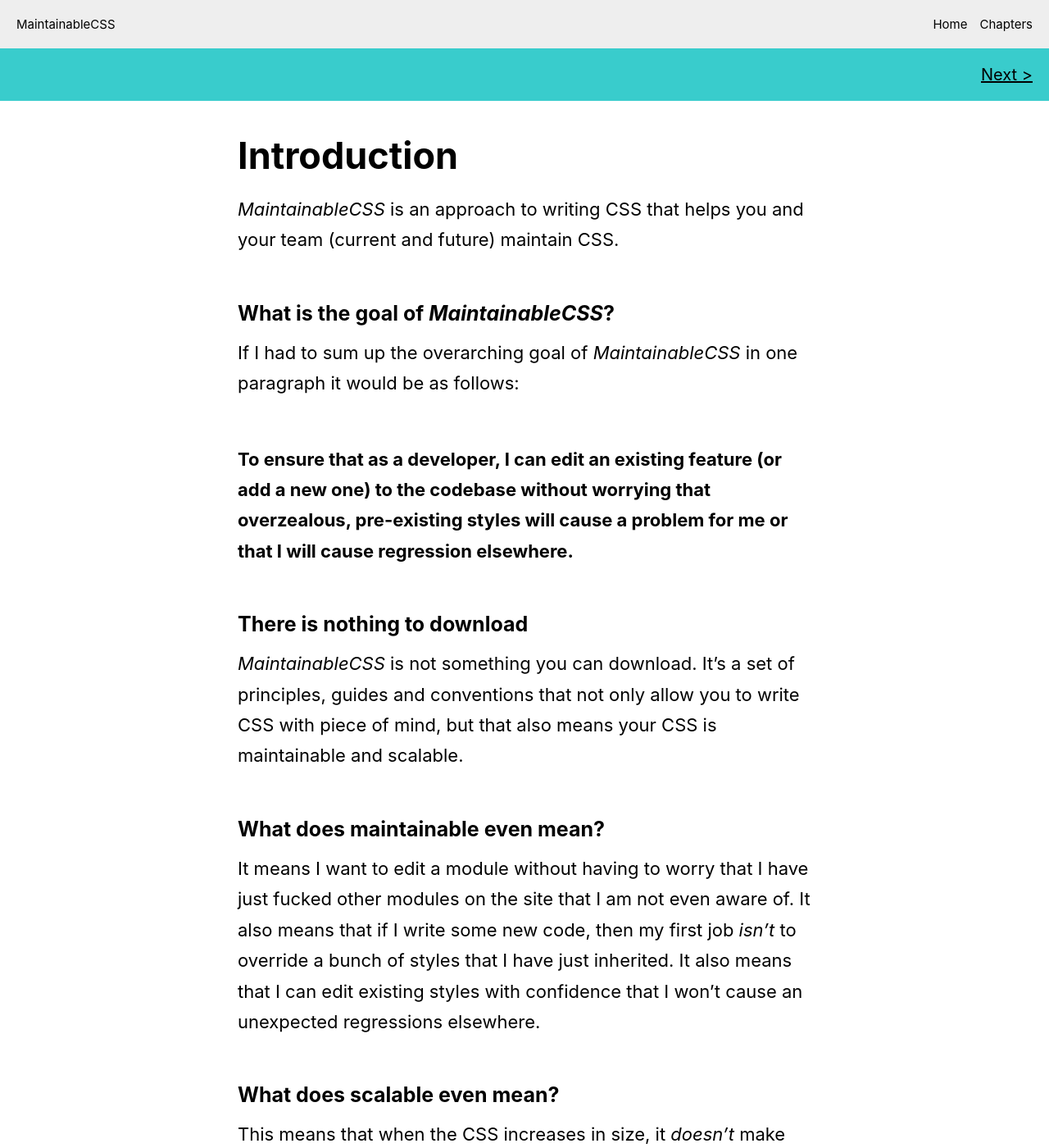
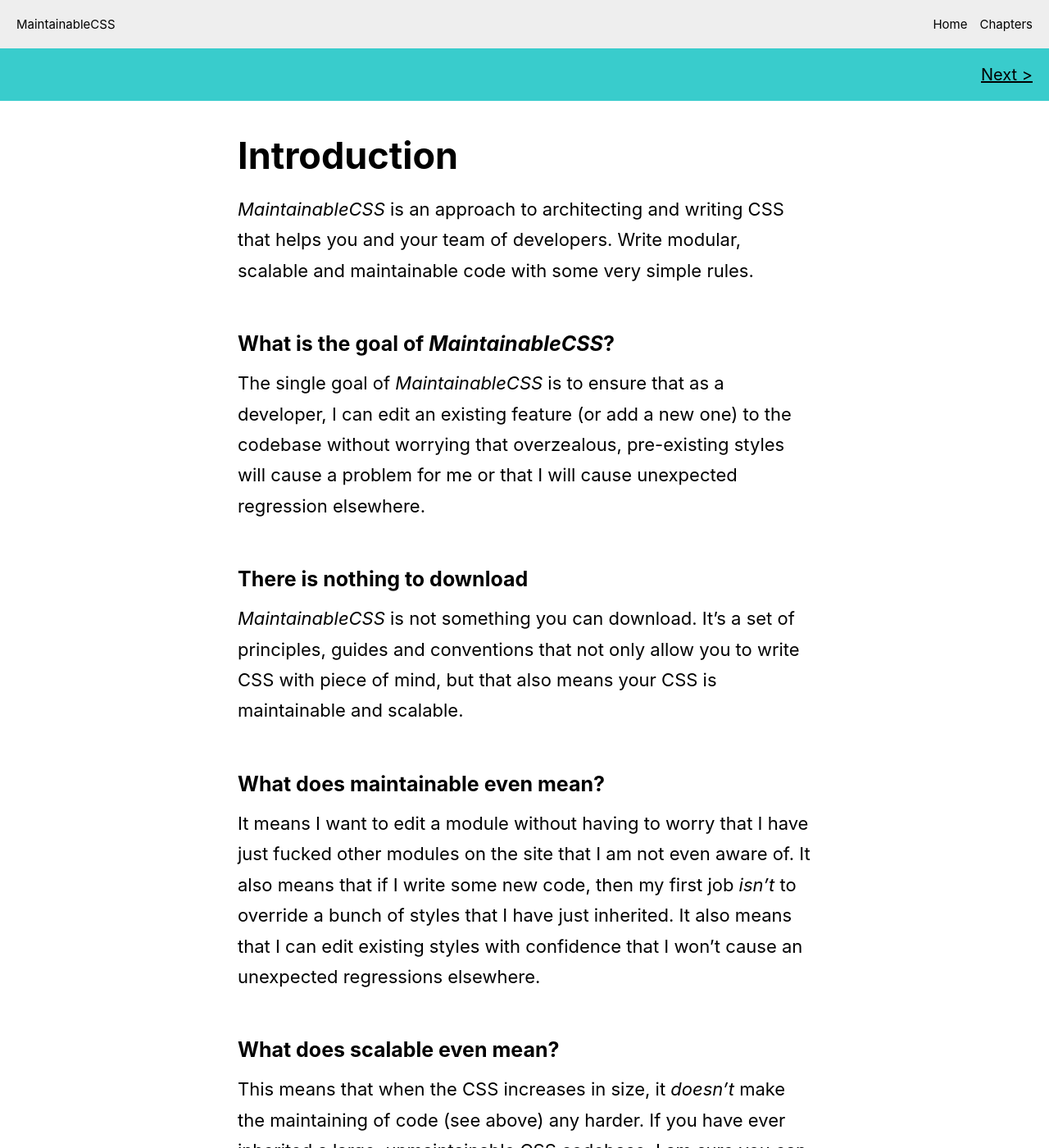
Before and after one commit to adamsilver/maintainablecss.com-jekyll, a Jekyll site: the page built from _chapters/01-introduction.md, in a window 1280 px wide and 1400 px high. Shown: the whole window at 82% size. Built offline with Jekyll 4.4.1, drawn with Linux system fonts in a browser that asks for light colours; some of the changed text lies outside the part shown.

Commit message:
Updated intro

```diff
--- a/_chapters/01-introduction.md
+++ b/_chapters/01-introduction.md
@@ -5,13 +5,11 @@ section: Preface
 permalink: /chapters/introduction/
 ---
 
-*MaintainableCSS* is an approach to writing CSS that helps you and your team (current and future) maintain CSS.
+*MaintainableCSS* is an approach to architecting and writing CSS that helps you and your team of developers. Write modular, scalable and maintainable code with some very simple rules.
 
 ## What is the goal of *MaintainableCSS*?
 
-If I had to sum up the overarching goal of *MaintainableCSS* in one paragraph it would be as follows:
-
-**To ensure that as a developer, I can edit an existing feature (or add a new one) to the codebase without worrying that overzealous, pre-existing styles will cause a problem for me or that I will cause regression elsewhere.**
+The single goal of *MaintainableCSS* is to ensure that as a developer, I can edit an existing feature (or add a new one) to the codebase without worrying that overzealous, pre-existing styles will cause a problem for me or that I will cause unexpected regression elsewhere.
 
 ## There is nothing to download
 
```
Also changed, not shown: other parts of _chapters/01-introduction.md (+4 -2 lines).
